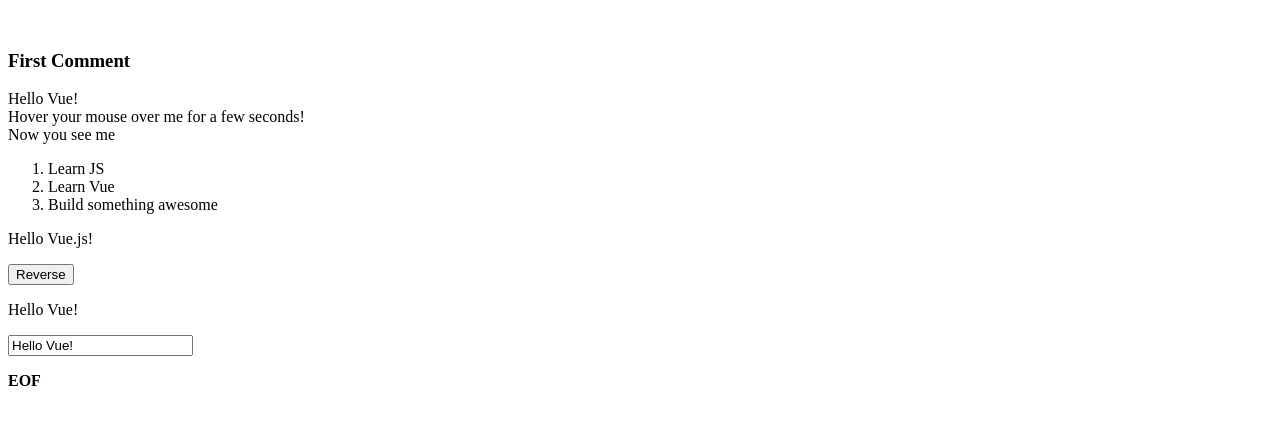
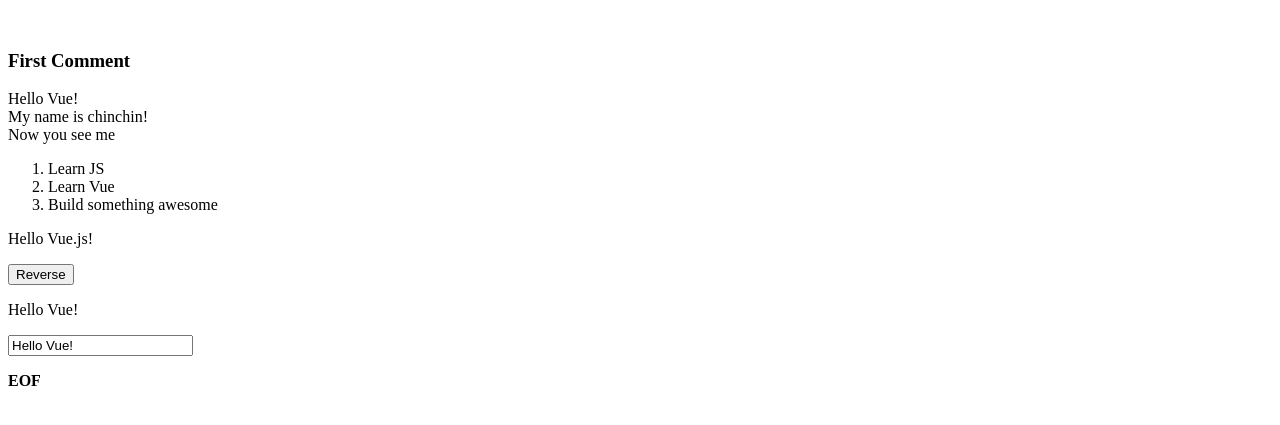
Before and after one commit to rvikwd3/rvikwd3.github.io, a plain HTML site: page index.html in a window 1280 px wide. Shown: the part 137-562 px from the top of the page. Drawn offline with nearby package versions, Linux system fonts and the light colour scheme.

Commit message:
Gloat about chinmay's (my) name

```diff
--- a/index.html
+++ b/index.html
@@ -21,7 +21,7 @@
 
         <div id="hover">
             <span v-bind:title="message">
-                Hover your mouse over me for a few seconds!
+                My name is chinchin!
             </span>
         </div>
 
```
